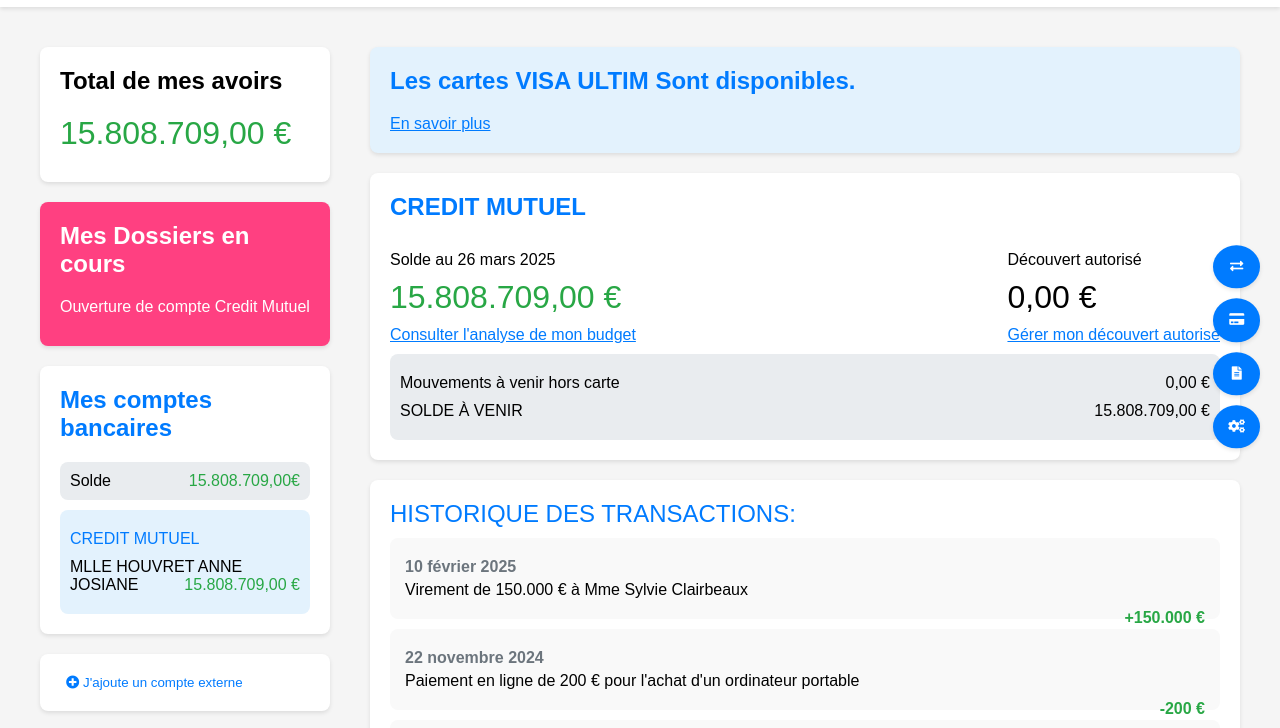
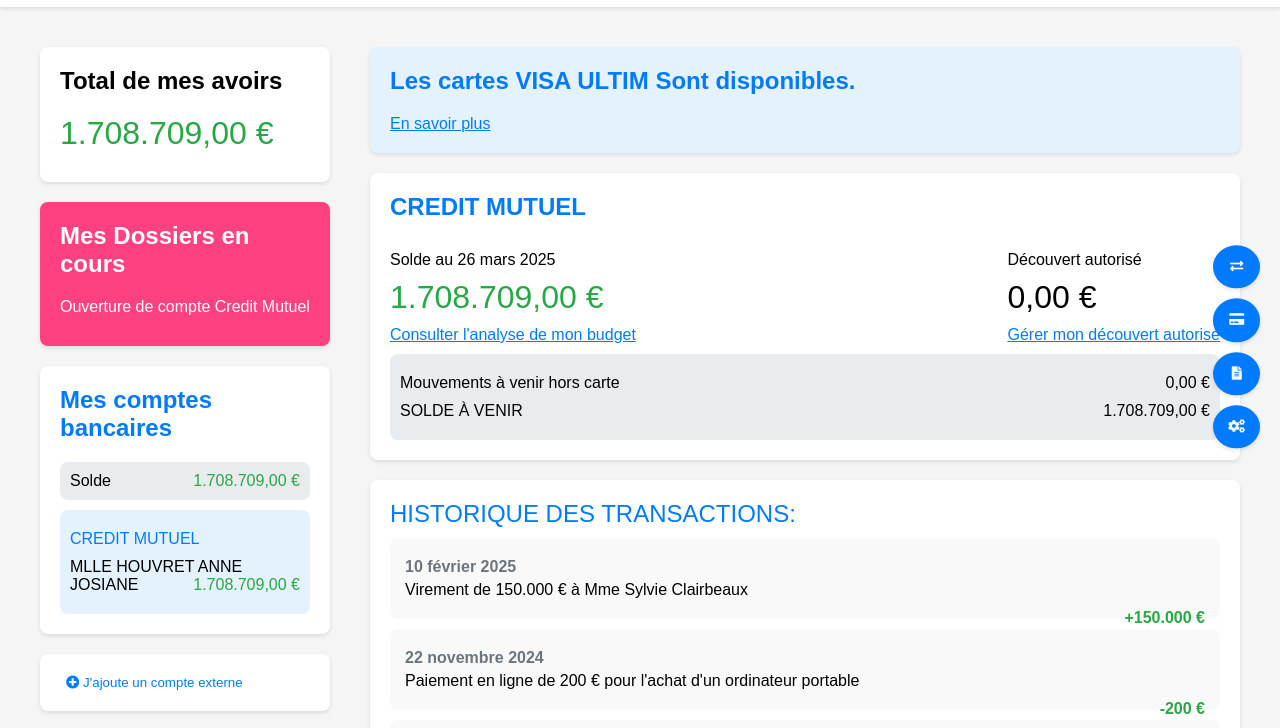
Before and after one commit to c-mutuel/banque, a plain HTML site: page compte.html in a window 1280 px wide. Shown: the part 53-781 px from the top of the page. Drawn offline with Linux system fonts and the light colour scheme.

Commit message:
Add files via upload

```diff
--- a/compte.html
+++ b/compte.html
@@ -214,7 +214,7 @@
         <div class="sidebar">
             <div class="card">
                 <h2>Total de mes avoirs</h2>
-                <p class="balance">15.808.709,00 €</p>
+                <p class="balance">1.708.709,00 €</p>
             </div>
             <div class="card" style="background-color: #ff4081; color: #fff;">
                 <h2>Mes Dossiers en cours</h2>
@@ -222,11 +222,11 @@
             </div>
             <div class="card">
                 <h2 style="color: #007bff;">Mes comptes bancaires</h2>
-                <p class="info">Solde <span style="float: right; color: #28a745;">15.808.709,00€</span></p>
+                <p class="info">Solde <span style="float: right; color: #28a745;">1.708.709,00 €</span></p>
                 <div class="info" style="background-color: #e3f2fd;">
                     <p style="color: #007bff;">CREDIT MUTUEL</p>
 
-                    <p>MLLE HOUVRET ANNE JOSIANE <span style="float: right; color: #28a745;">15.808.709,00 €</span></p>
+                    <p>MLLE HOUVRET ANNE JOSIANE <span style="float: right; color: #28a745;">1.708.709,00 €</span></p>
                 </div>
             </div>
             <div class="card">
@@ -250,7 +250,7 @@
                 <div style="display: flex; justify-content: space-between;">
                     <div>
                         <p>Solde au 26 mars 2025</p>
-                        <p class="balance">15.808.709,00 €</p>
+                        <p class="balance">1.708.709,00 €</p>
                         <a href="#" style="color: #007bff; text-decoration: underline;">Consulter l'analyse de mon budget</a>
                     </div>
                     <div>
@@ -261,7 +261,7 @@
                 </div>
                 <div class="info">
                     <p>Mouvements à venir hors carte <span style="float: right;">0,00 €</span></p>
-                    <p>SOLDE À VENIR <span style="float: right;">15.808.709,00 €</span></p>
+                    <p>SOLDE À VENIR <span style="float: right;">1.708.709,00 €</span></p>
                 </div>
             </div>
             <!-- Historique des transactions -->
```
